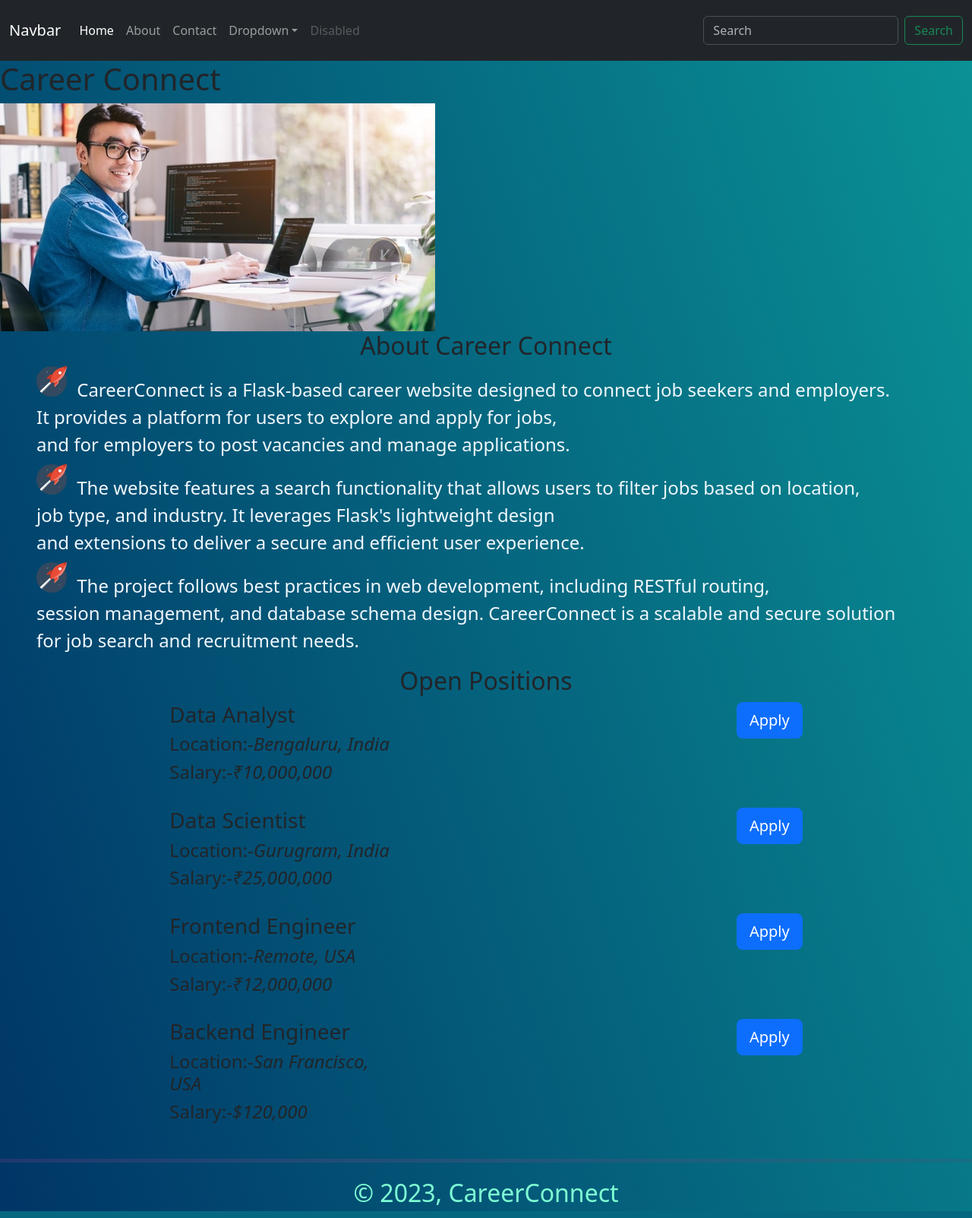
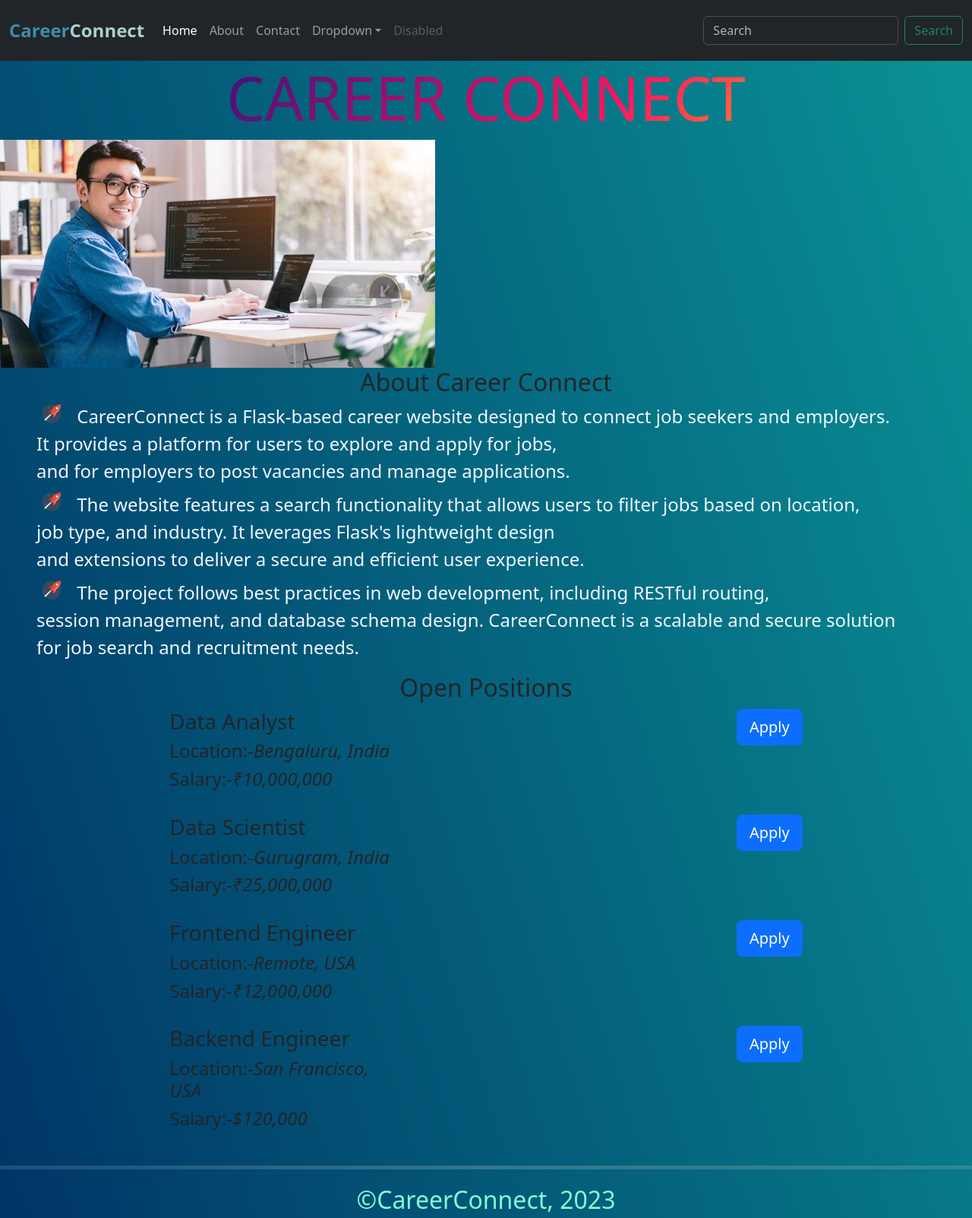
Before and after one commit to harshitshukla-github/Flask-ModernApproach, a Flask app: page / in a window 1280 px wide. Shown: the whole page at 76% size. Run offline with Flask 3, Linux system fonts and the light colour scheme.

Commit message:
Steady Changes in CSS

```diff
--- a/static/StyleSheet/index.css
+++ b/static/StyleSheet/index.css
@@ -14,6 +14,40 @@
 nav{
     height: 5rem;
 }
+
+.heading-div{
+    display: flex;
+    justify-content: center;
+}
+
+.animated-heading{
+   text-transform: uppercase;
+   background-image: linear-gradient(
+    -225deg,
+    #231557 0%,
+    #44107a 29%,
+    #ff1361 67%,
+    #fff800 100%
+  );
+    background-size: auto auto;
+    background-clip: border-box;
+    background-size: 200% auto;
+    color: #fff;
+    background-clip: text;
+    -webkit-text-fill-color: transparent;
+    -webkit-background-clip: text;
+    -webkit-text-fill-color: transparent;
+    animation: textclip 2s linear infinite;
+    display: inline-block;
+    font-size: 5rem;
+}
+
+@keyframes textclip {
+  to {
+    background-position: 200% center;
+  }
+}
+
 
 .header-list{
     list-style-position: inside;
@@ -32,7 +66,7 @@
 .hr-footer{
     border: 0;
     height: 5px;
-    background-image: linear-gradient(to right, rgba(248, 74, 167, 0.5), rgba(167, 68, 130, 0.75), rgba(105, 54, 104, 0.65));
+    background: linear-gradient( to right, rgba(255, 255, 255, 0.5), rgba(254, 250, 224, 0.75), rgba(254, 217, 183, 0.65));
 }
 
 .heading{
@@ -54,3 +88,32 @@
     font-size: 2rem;
     color: aquamarine;
 }
+
+/*navbar.html*/
+.title-word {
+    animation: color-animation 4s linear infinite;
+    font-weight: bolder;
+    font-size: larger;
+}
+
+.title-word-1 {
+    --color-1: #DF8453;
+    --color-2: #3D8DAE;
+    --color-3: #E4A9A8;
+}
+
+.title-word-2 {
+    --color-1: #DBAD4A;
+    --color-2: #ACCFCB;
+    --color-3: #17494D;
+}
+
+@keyframes color-animation {
+    0%    {color: var(--color-1)}
+    32%   {color: var(--color-1)}
+    33%   {color: var(--color-2)}
+    65%   {color: var(--color-2)}
+    66%   {color: var(--color-3)}
+    99%   {color: var(--color-3)}
+    100%  {color: var(--color-1)}
+}
--- a/templates/index.html
+++ b/templates/index.html
@@ -9,8 +9,10 @@
     </head>
     <body>
         {% include 'navbar.html' %}
-        <h1>Career Connect</h1>
-        <img src={{ url_for('static', filename='images/reference.jpeg') }} alt="An Image">
+        <div class="heading-div">
+            <h1 class="animated-heading">Career Connect</h1><br>
+        </div>
+        <img src={{ url_for('static', filename='images/reference.jpeg') }} alt="An Image" loading="lazy">
         <header>
             <h2 class="heading">About Career Connect</h2>
             <ul class="header-list">
@@ -40,7 +42,7 @@
         </main>
         <hr class="hr-footer">
         <footer>
-            <aside>&copy; 2023, CareerConnect</aside>
+            <aside>&copy;CareerConnect, 2023</aside>
         </footer>
         <script src="https://cdn.jsdelivr.net/npm/bootstrap@5.3.2/dist/js/bootstrap.bundle.min.js"></script>
     </body>
--- a/templates/navbar.html
+++ b/templates/navbar.html
@@ -1,6 +1,6 @@
 <nav class="navbar navbar-expand-lg bg-dark navbar-dark" data-bs-theme="dark">
     <div class="container-fluid">
-      <a href="#" class="navbar-brand">Navbar</a>
+      <a href="#" class="navbar-brand"><span class="title-word title-word-1">Career</span><span class="title-word title-word-2">Connect</span></a>
       <button class="navbar-toggler" type="button" data-bs-toggle="collapse" data-bs-target="#navbarNav3"
         aria-controls="navbarNav3" aria-label="Toggle Navigation">
         <span class="navbar-toggler-icon"></span>
```
Also changed, not shown: templates/form.html (added, +12 -0 lines), static/icons/rocket-svgrepo-com.svg.
